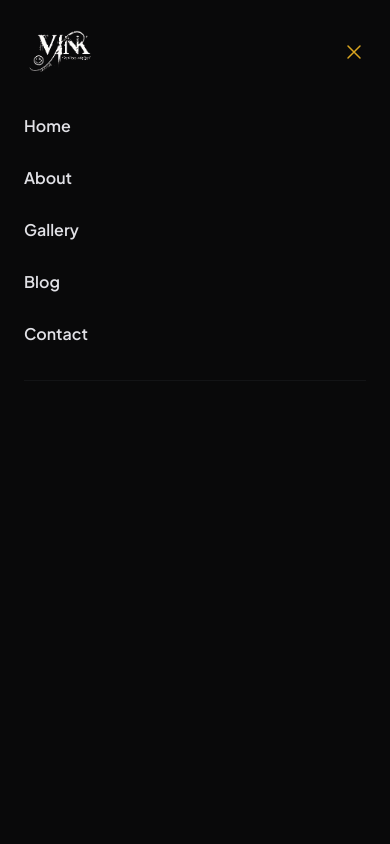
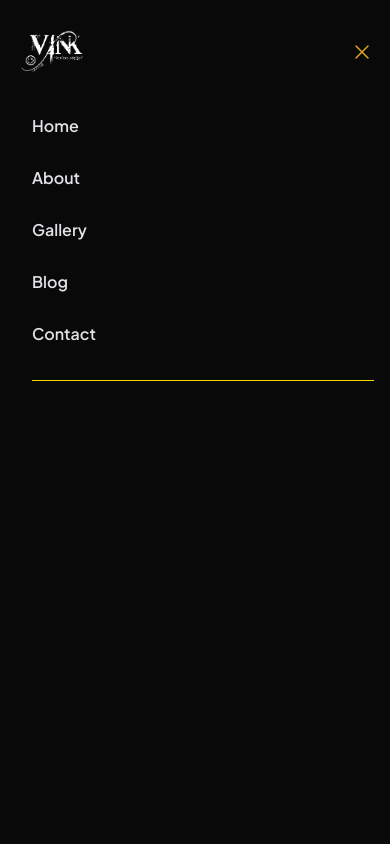
Before and after one commit to LeonardoMarquesDias/vinktattoo, a Next.js app: page /pages/blogs/n1blog in a window 390 px wide. Both pictures are taken after a click on the button "Open main menu". Shown: the top 844 px of the page. Built offline with nearby package versions, Linux system fonts and the light colour scheme.

Commit message:
Heade mobile menu

```diff
--- a/src/components/header/page.jsx
+++ b/src/components/header/page.jsx
@@ -43,7 +43,7 @@ export default function Header({ navigation = [] }) {
       </div>
       <Dialog className="lg:hidden" open={mobileMenuOpen} onClose={() => setMobileMenuOpen(false)}>
         <div className="fixed inset-0 z-50" />
-        <DialogPanel className="fixed inset-y-0 right-0 z-50 w-full overflow-y-auto bg-gray-950 px-6 py-6 sm:max-w-sm sm:ring-1 sm:ring-gray-900/10">
+        <DialogPanel className="fixed inset-y-0 right-0 z-50 w-full overflow-y-auto bg-gray-950 px-4 pt-6 sm:max-w-sm sm:ring-1 sm:ring-gray-900/10">
           <div className="flex items-center justify-between">
             <Link href="/" className="-m-1.5 p-1.5">
               <span className="sr-only">Vinicios Capobianco</span>
@@ -64,8 +64,8 @@ export default function Header({ navigation = [] }) {
               <XMarkIcon className="h-6 w-6" aria-hidden="true" />
             </button>
           </div>
-          <div className="mt-6 flow-root">
-            <div className="-my-6 divide-y divide-gray-500/10">
+          <div className="mt-6 pl-4 flow-root">
+            <div className="-my-6 divide-y divide-gold-500">
               <div className="space-y-2 py-6">
                 {navigation.map((item) => (
                   <Link
```
